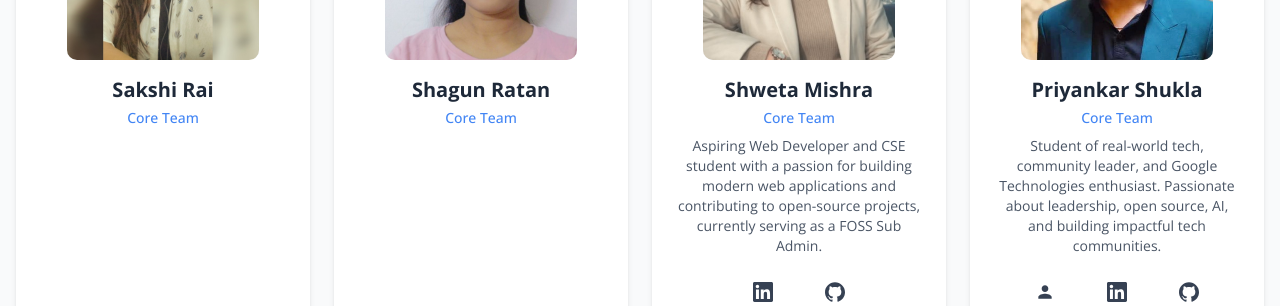
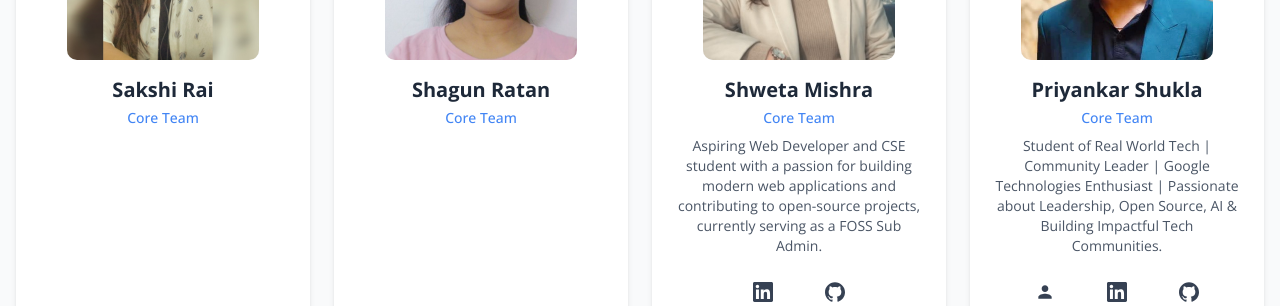
Before and after one commit to gdgprayagraj/gdg-prayagraj, a Next.js app: page /team in a window 1280 px wide. Shown: the part 1940-2246 px from the top of the page. Built offline with nearby package versions, Linux system fonts and the light colour scheme.

Commit message:
desription update of priyankar

```diff
--- a/app/team/page.jsx
+++ b/app/team/page.jsx
@@ -196,7 +196,7 @@ const CoreTeam = [
     name: "Priyankar Shukla",
     role: "Core Team",
     description:
-      "Student of real-world tech, community leader, and Google Technologies enthusiast. Passionate about leadership, open source, AI, and building impactful tech communities.",
+      "Student of Real World Tech | Community Leader | Google Technologies Enthusiast | Passionate about Leadership, Open Source, AI & Building Impactful Tech Communities.",
     imageUrl: "/core-team/priyankar.jpeg",
     color: "bg-orange-500",
     socials: {
```
